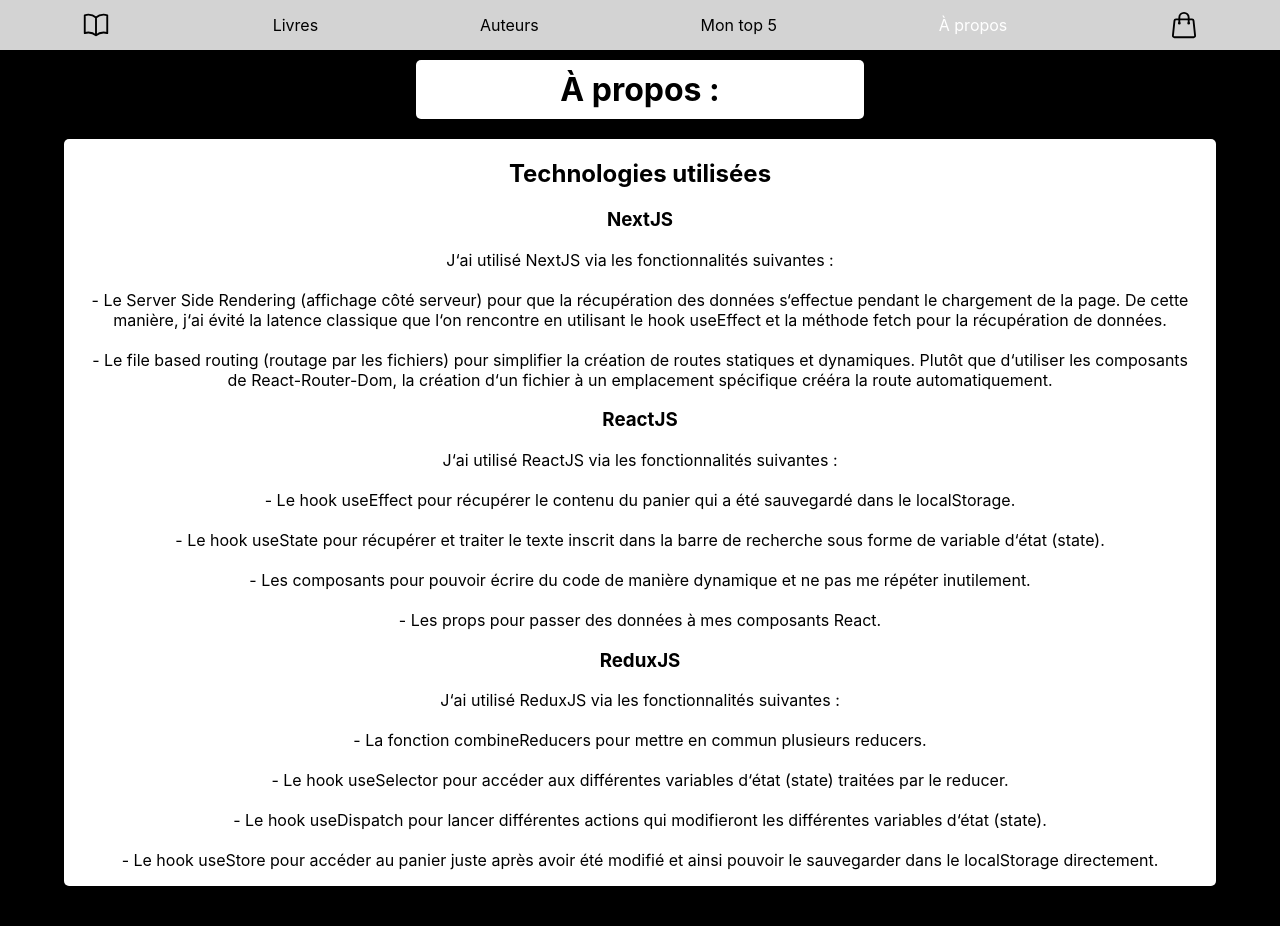
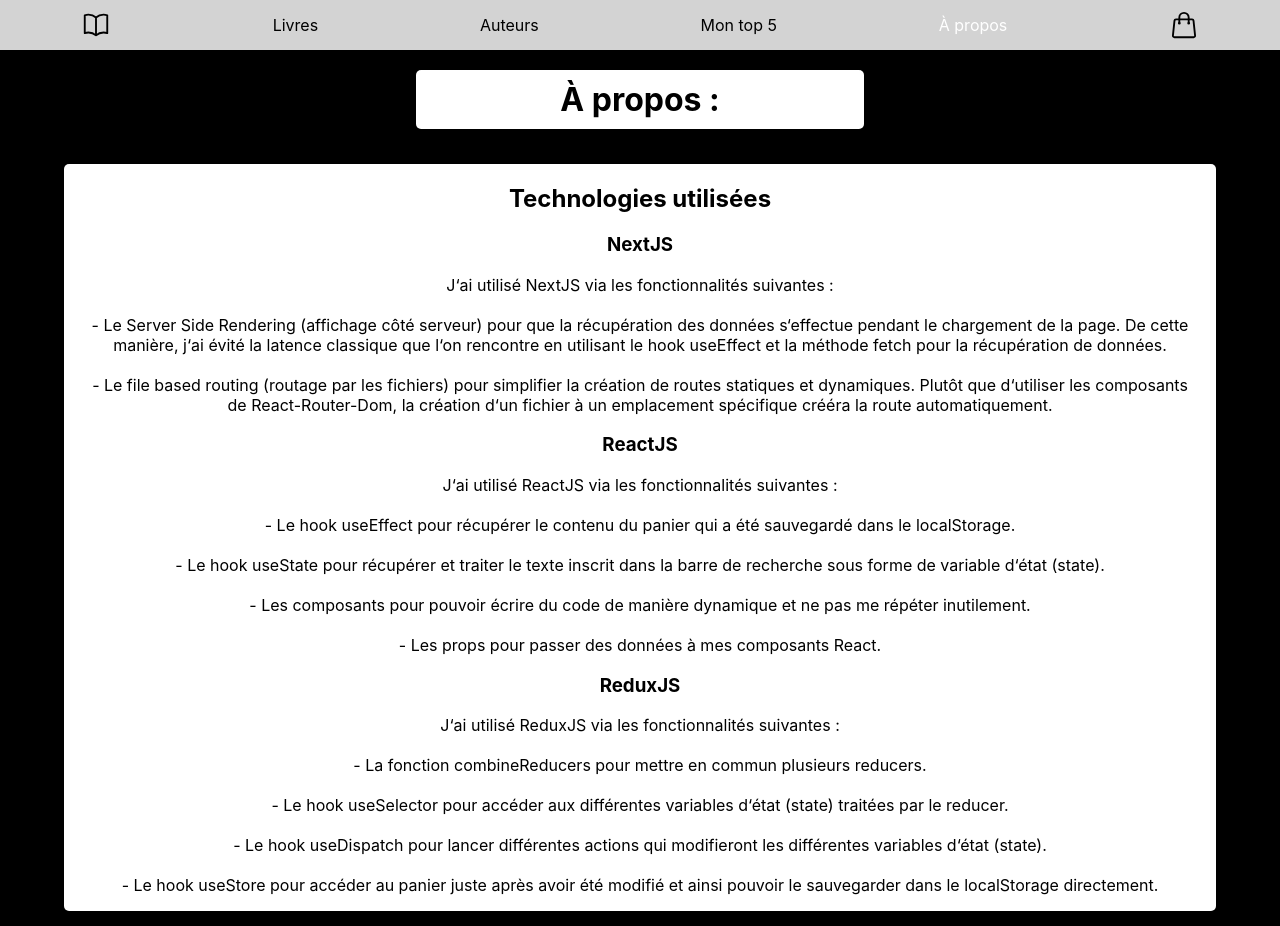
Before and after one commit to aymenmzz/librairie-e-commerce, a Next.js app: page /apropos in a window 1280 px wide. Before the commit the page ends 896 px from the top, so only its background shows below. Built offline with nearby package versions, Linux system fonts and the light colour scheme.

Commit message:
Add files via upload

```diff
--- a/styles/globals.css
+++ b/styles/globals.css
@@ -215,7 +215,8 @@ main > p {
 .title {
   width: 35%;
   background-color: white;
-  margin: 10px 0;
+  margin-top: 20px;
+  margin-bottom: 15px;
 }
 
 .title-padding {
```
